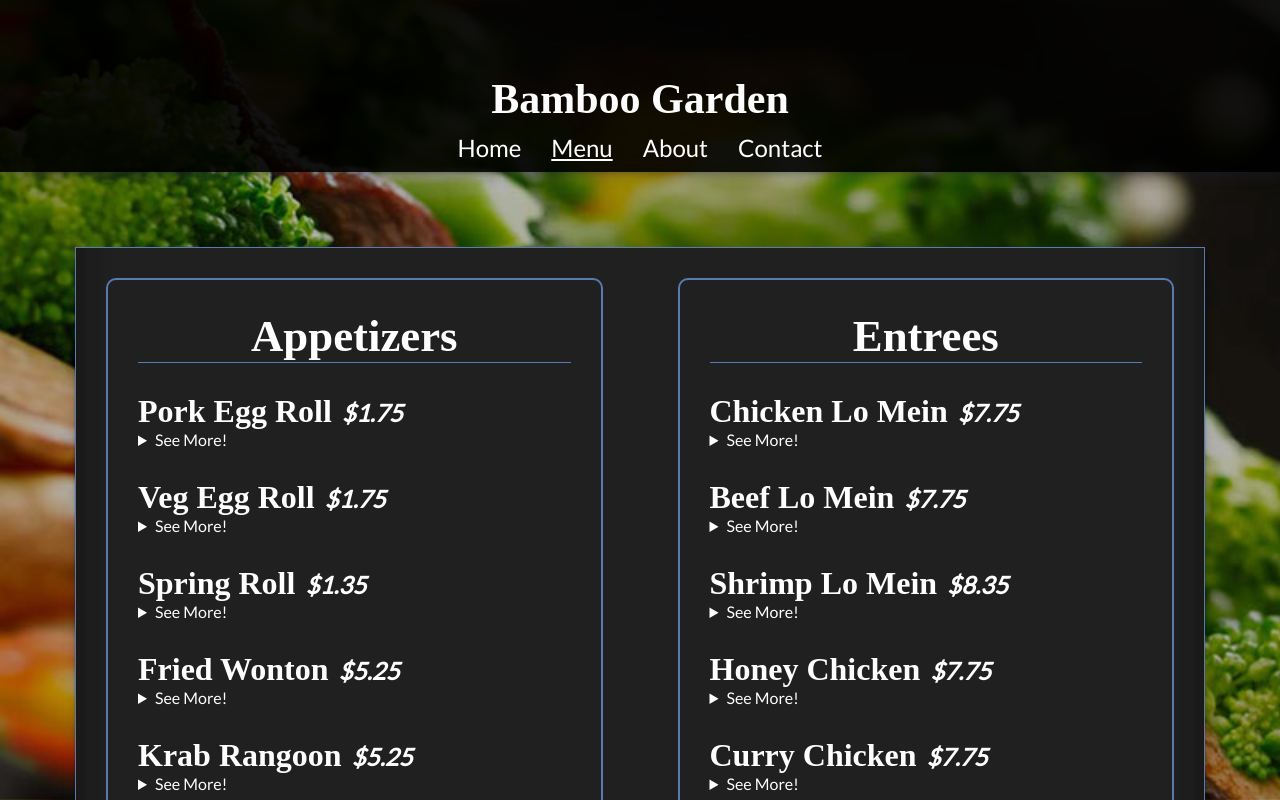
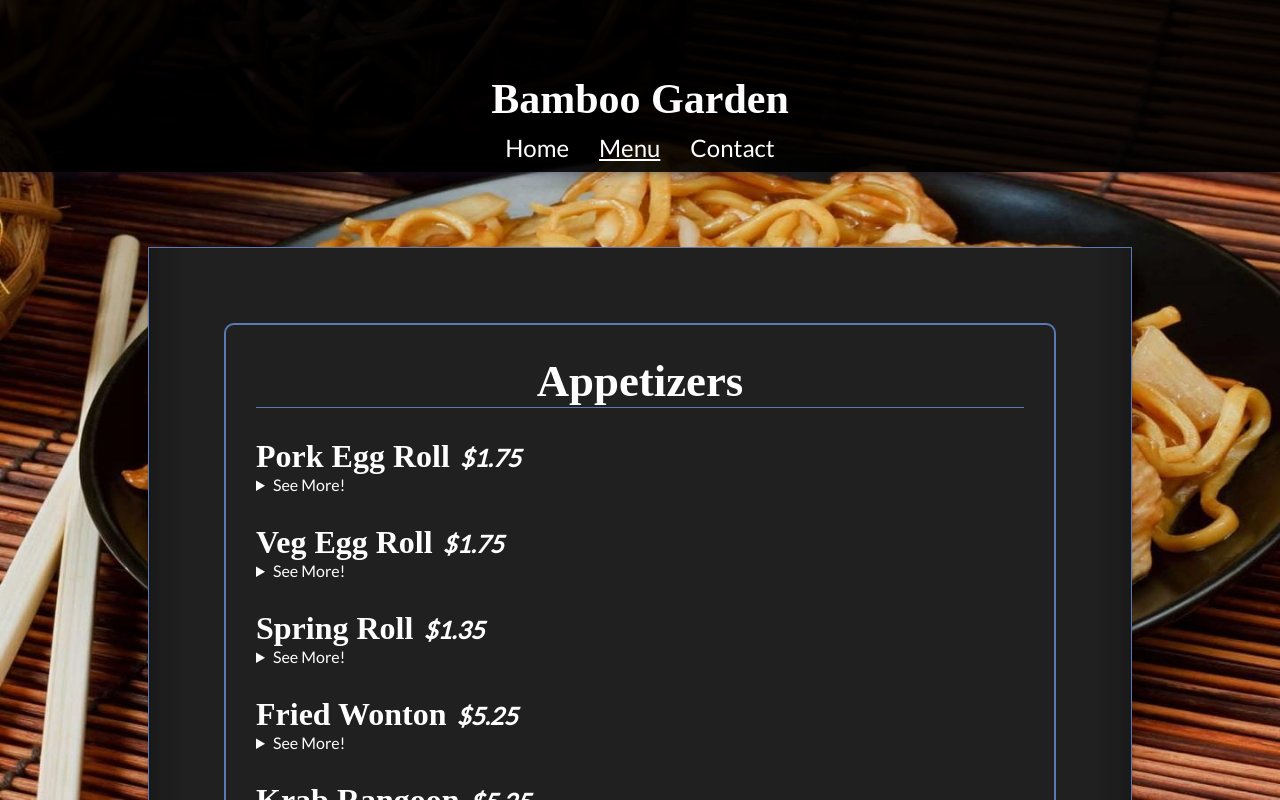
Before and after one commit to Jwade1781/Restaurant-Page, a website built with webpack: page dist/index.html in a window 1280 px wide. Both pictures are taken after a click on the item "Menu". Shown: the top 800 px of the page. Built offline with nearby package versions, Linux system fonts and the light colour scheme; a web font is replaced by a local one.

Commit message:
Bug fix background shifter not shifting properly

```diff
--- a/src/background.js
+++ b/src/background.js
@@ -1,10 +1,37 @@
-let i = 1;
+import './css/animations.css'
 
-export function backgroundShifter(){
-    const FILE_PATH = "assets/images/backgrounds";
-    const DEBUG = true;
-    if (document.readyState === "complete") {
-        DEBUG ? document.body.style.backgroundImage = `url("${FILE_PATH}/bg1.jpg")` : document.body.style.backgroundImage = `url("${FILE_PATH}/bg${i}.jpg")`
+export function backgroundShifter() {
+    const pauseMS = 4000;
+
+    if (backgroundShifter.bgElement === undefined) {
+        backgroundShifter.bgElement = document.querySelector("#backgroundImage");
+        backgroundShifter.filePath = "assets/images/backgrounds";
     }
-    i = ((i + 1) % 5) + 1;
+
+    setTimeout(() => {
+        backgroundShifter.bgElement.classList.add("fadeOut");
+        document.querySelector(".fadeOut").onanimationend = () => {
+            backgroundShifter.bgElement.classList.remove("fadeOut");
+            backgroundShifter.bgElement.style.backgroundImage = `url("${backgroundShifter.filePath}/bg${getShiftID()}.jpg")`
+            backgroundShifter.bgElement.classList.add("fadeIn");
+            document.querySelector(".fadeIn").onanimationend = () => {
+                backgroundShifter.bgElement.classList.remove("fadeIn");
+                backgroundShifter();
+            };
+        }
+    }, pauseMS);
 };
+
+function getShiftID() {
+    if (getShiftID.backgroundID === undefined) {
+        const startingBackgroundID = 2; // starts at 2 since 1 is the first that's preloaded
+        getShiftID.maxImages = 5;
+        getShiftID.backgroundID = startingBackgroundID;
+    }
+
+    else
+        getShiftID.backgroundID = ((getShiftID.backgroundID + 1) % getShiftID.maxImages) + 1
+
+    return getShiftID.backgroundID;
+
+}
--- /dev/null
+++ b/src/css/animations.css
@@ -0,0 +1,46 @@
+.fadeIn {
+    animation: fadeInAnimation 2s linear forwards;
+}
+
+.fadeOut {
+    animation: fadeOutAnimation 2s linear forwards;
+}
+
+
+@keyframes fadeBlackAnimation {
+    100% {
+        color: var(--fontColorLight);
+        background-color: var(--fontColorDark);
+    }
+}
+
+@keyframes bounceAnimation {
+    100% {
+        margin-top: var(--paddingSm);
+    }
+}
+
+@keyframes fadeInAnimation {
+    0% {
+        filter: blur(2px);
+        opacity: 0;
+    }
+
+    100% {
+        filter: blur(0px);
+        opacity: 1.0;
+    }
+}
+
+@keyframes fadeOutAnimation {
+    0% {
+        filter: blur(0px);
+        opacity: 1.0;
+    }
+
+    100% {
+        filter: blur(2px);
+        opacity: 0;
+        ;
+    }
+}
--- a/src/css/menu.css
+++ b/src/css/menu.css
@@ -1,5 +1,3 @@
-
-
 #menu {
     background-color: var(--bgColorThree);
     color: var(--fontColorLight);
@@ -7,10 +5,10 @@
     grid-template-rows: repeat(auto-fill, minmax(400px, 1fr));
     grid-template-columns: repeat(auto-fit, minmax(400px, 1fr));
     gap: var(--paddingEx);
-    width: 100%;
+    width: 65%;
     height: 100%;
     margin: 0 var(--paddingEx);
-    padding: var(--paddingLg);
+    padding: var(--paddingEx);
     box-shadow: var(--shadowCurveEx);
     border: var(--borderSm) solid var(--bgColorAccent);
 }
@@ -22,18 +20,19 @@
     max-height: min-content;
 }
 
-.foodCategory > h1 {
+.foodCategory>h1 {
     text-align: center;
     border-bottom: var(--borderSm) solid var(--bgColorAccent);
     margin-bottom: var(--paddingLg);
 }
 
-.foodCategory > div {
+.foodCategory>div {
     margin-bottom: var(--paddingLg);
     width: 100%;
 }
 
-.foodNamePrice > .foodName, .foodNamePrice > .foodPrice {
+.foodNamePrice>.foodName,
+.foodNamePrice>.foodPrice {
     margin-right: var(--paddingMed);
     display: inline-flex;
 }
@@ -52,6 +51,6 @@ details {
     cursor: pointer;
 }
 
-details > img {
+details>img {
     margin: var(--paddingMed) 0px;
 }
--- a/src/debug.js
+++ b/src/debug.js
@@ -1,12 +1,10 @@
 import { renderMenu } from "./menu.js";
 import { renderAbout } from "./about.js";
 import { renderContact } from "./contact.js";
-import { backgroundShifter } from "./background.js";
 import { renderHome } from "./home.js"
 
 const setupDebug = (() => {
     const debugSettings = {
-        "background": true,
         "pageDebug": {
             "debug": true,
             "pages": {
@@ -19,7 +17,6 @@ const setupDebug = (() => {
         }
     }
 
-    if (debugSettings["background"]) setInterval(function () { backgroundShifter(); }, 2000)
     if (debugSettings["pageDebug"]["debug"]) {
         let debugName = debugSettings["pageDebug"]["pages"]["currentDebug"];
         return debugSettings["pageDebug"]["pages"][debugName];
--- a/src/header.js
+++ b/src/header.js
@@ -1,5 +1,5 @@
 import './css/header.css'
-
+import './css/animations.css'
 import { renderHome } from "./home.js"
 import { renderMenu } from "./menu.js"
 import { renderAbout } from "./about.js"
@@ -23,10 +23,10 @@ const renderHeader = (() => {
             "onclick": renderMenu
         },
 
-        "About": {
+        /*"About": {
             "classes": ["hoverBounce"],
             "onclick": renderAbout
-        },
+        },*/
 
         "Contact": {
             "classes": ["hoverBounce"],
--- a/src/home.js
+++ b/src/home.js
@@ -3,7 +3,6 @@ import './css/home.css';
 const renderHome = (() => {
     const home = document.createElement("div");
     home.id = "homeContent";
-
     home.append(createHomeHeader());
 
     let contentDiv = document.createElement("div");
@@ -18,22 +17,22 @@ const renderHome = (() => {
 function createHomeHeader() {
     const mainHomeHeader = {
         "foodStyle": {
-            "tag": "h1",
+            "tag": "h2",
             "description": "New York Style"
         },
 
         "slogan": {
-            "tag": "h3",
+            "tag": "h4",
             "description": "Best Chinese Food Take Out in Central Florida!"
         },
 
         "foodType": {
-            "tag": "h4",
+            "tag": "h5",
             "description": "Hunan - Szechuan - Mandarin Cuisine"
         },
 
         "phone": {
-            "tag": "h5",
+            "tag": "h6",
             "description": "(352)-241-8081"
         }
     };
@@ -42,22 +41,22 @@ function createHomeHeader() {
     return childDiv;
 }
 
-function createHomeInformation(){
+function createHomeInformation() {
     let elements = {
-        "callToAction" : {
-            "tag" : "h2",
-            "description" : "Come Visit Us!"
+        "callToAction": {
+            "tag": "h3",
+            "description": "Come Visit Us!"
         },
 
-        "address" : {
-            "tag" : "address",
-            "description" : "2430 US Highway 27 Suite 340, Clermont, FL 34714"
+        "address": {
+            "tag": "address",
+            "description": "2430 US Highway 27 Suite 340, Clermont, FL 34714"
         },
 
-        "gmap" : {
-            "id" : "gmap",
-            "tag" : "iframe",
-            "src" : "https://www.google.com/maps/embed?pb=!1m18!1m12!1m3!1d3510.224586491107!2d-81.6865363!3d28.382283899999997!2m3!1f0!2f0!3f0!3m2!1i1024!2i768!4f13.1!3m3!1m2!1s0x88dd7d2dc5b09bdf%3A0x2181c1c7720fd549!2s2430%20US-27%20%23340%2C%20Clermont%2C%20FL%2034714!5e0!3m2!1sen!2sus!4v1654229115747!5m2!1sen!2sus"
+        "gmap": {
+            "id": "gmap",
+            "tag": "iframe",
+            "src": "https://www.google.com/maps/embed?pb=!1m18!1m12!1m3!1d3510.224586491107!2d-81.6865363!3d28.382283899999997!2m3!1f0!2f0!3f0!3m2!1i1024!2i768!4f13.1!3m3!1m2!1s0x88dd7d2dc5b09bdf%3A0x2181c1c7720fd549!2s2430%20US-27%20%23340%2C%20Clermont%2C%20FL%2034714!5e0!3m2!1sen!2sus!4v1654229115747!5m2!1sen!2sus"
         }
     };
 
@@ -65,50 +64,49 @@ function createHomeInformation(){
     return childDiv;
 }
 
-function createHours(){
+function createHours() {
     let lunchHours = {
-        "LunchHours" : {
-            "tag" : "h2",
-            "description" : "Lunch Hours"
+        "LunchHours": {
+            "tag": "h3",
+            "description": "Lunch Hours"
         },
 
-        "MondayL" : {
-            "tag" : "time",
-            "description" : "Mon: Closed"
+        "MondayL": {
+            "tag": "time",
+            "description": "Mon: Closed"
         },
 
 
-        "TuesSatL" : {
-            "tag" : "time",
-            "description" : "Tues-Sat: 11:00AM to 3:00PM"
+        "TuesSatL": {
+            "tag": "time",
+            "description": "Tues-Sat: 11:00AM to 3:00PM"
         },
 
-
-        "SunL" : {
-            "tag" : "time",
-            "description" : "Sun: 12:00PM to 3:00PM"
+        "SunL": {
+            "tag": "time",
+            "description": "Sun: 12:00PM to 3:00PM"
         }
     };
 
     let dinnerHours = {
-        "DinnerHours" : {
-            "tag" : "h2",
-            "description" : "Dinner Hours"
+        "DinnerHours": {
+            "tag": "h3",
+            "description": "Dinner Hours"
         },
 
-        "MondayD" : {
-            "tag" : "time",
-            "description" : "Mon: Closed"
+        "MondayD": {
+            "tag": "time",
+            "description": "Mon: Closed"
         },
 
-        "TuesSatD" : {
-            "tag" : "time",
-            "description" : "Tues-Sat: 11:00AM to 9:00PM"
+        "TuesSatD": {
+            "tag": "time",
+            "description": "Tues-Sat: 11:00AM to 9:00PM"
         },
 
-        "SunD" : {
-            "tag" : "time",
-            "description" : "Sun: 12:00PM to 9:00PM"
+        "SunD": {
+            "tag": "time",
+            "description": "Sun: 12:00PM to 9:00PM"
         },
     };
 
@@ -118,7 +116,6 @@ function createHours(){
     hoursDiv.id = "lunchHours";
     childDiv.append(hoursDiv);
 
-
     hoursDiv = DictionarytoDom(dinnerHours);
     hoursDiv.classList.add("hours");
     hoursDiv.id = "dinnerHours";
@@ -126,27 +123,21 @@ function createHours(){
     return childDiv;
 }
 
-function DictionarytoDom(elements){
+function DictionarytoDom(elements) {
     let childDiv = document.createElement("div");
     for (const [key] of Object.entries(elements)) {
         let element = elements[key];
         let newDom = document.createElement(element["tag"]);
 
-
-        if (element["description"] !== undefined)
-            newDom.textContent = element["description"];
-
-        if (element["src"] !== undefined)
-            newDom.src = element["src"]
-
-        if (element["id"]!== undefined)
-            newDom.id = element["id"];
+        if (element["description"] !== undefined) newDom.textContent = element["description"];
+        if (element["src"] !== undefined) newDom.src = element["src"]
+        if (element["id"] !== undefined) newDom.id = element["id"];
         childDiv.append(newDom);
     }
     return childDiv;
 }
 
-function createOrderButton(){
+function createOrderButton() {
     let button = document.createElement("button");
     button.classList.add("hoverDarkBg");
     button.textContent = "Order Now";
--- a/src/index.js
+++ b/src/index.js
@@ -1,21 +1,18 @@
 import { renderHeader } from "./header.js"
-import {setupDebug} from "./debug.js";
+import { setupDebug } from "./debug.js";
 import { renderHome } from "./home.js"
-
-
+import { backgroundShifter } from "./background.js";
 
 const main = () => {
     const debug = false;
     let startingPage;
-
-    (debug) ? startingPage = setupDebug : startingPage = renderHome;
+    debug ? startingPage = setupDebug : startingPage = renderHome;
+    backgroundShifter();
 
     document.querySelector("#headerContainer").append(renderHeader);
     document.querySelector("#contentContainer").append(startingPage);
 }
 
 document.addEventListener('readystatechange', event => {
-    if (event.target.readyState === "complete") {
-        main();
-    }
+    if (event.target.readyState === "complete") main();
 })
--- a/src/menu.js
+++ b/src/menu.js
@@ -2,7 +2,6 @@ import './css/menu.css'
 import { Food } from './food';
 
 const renderMenu = (() => {
-    console.log("Rendering Menu");
     let menuDiv = document.createElement("div");
     menuDiv.id = "menu";
     menuDiv.append(createAppetizers());
```
Also changed, not shown: src/css/header.css (+4 -4 lines), dist/index.html, dist/main.js, dist/styles.css.
